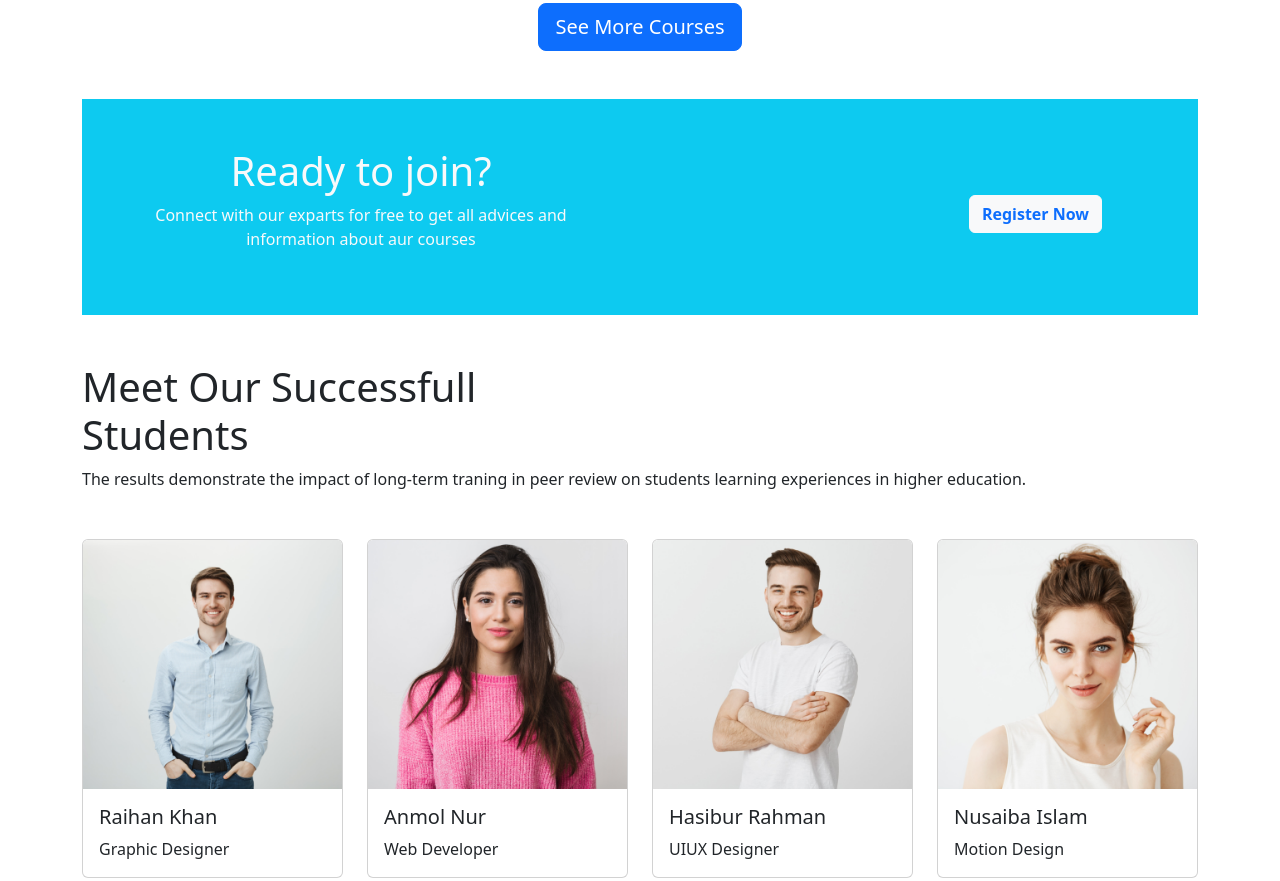
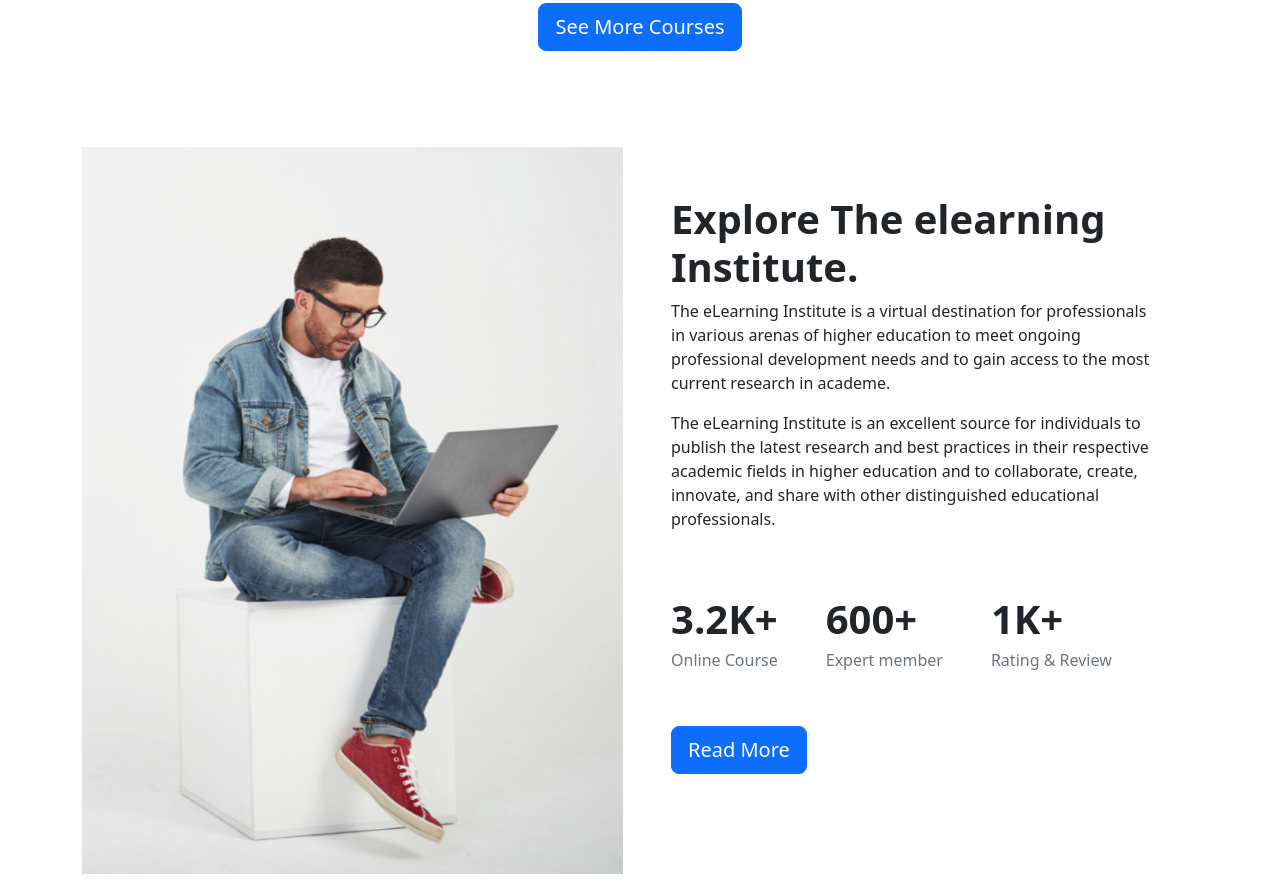
Before and after one commit to fariharaihan/pro-learner, a plain HTML site: page index.html in a window 1280 px wide. Shown: the part 1629-2510 px from the top of the page. Drawn offline with nearby package versions, Linux system fonts and the light colour scheme.

Commit message:
elearning institute added

```diff
--- a/index.html
+++ b/index.html
@@ -224,13 +224,52 @@
                 </div>
             </div>
             <div class="text-center">
-                <button type="button" class="btn btn-primary btn-lg">See More Courses</button>
+                <button type="button" class="btn btn-primary btn-lg mb-5">See More Courses</button>
             </div>
         </section>
         <!-- courses detail end -->
+        <!-- Elearning institute start -->
+        <section class="my-5">
+            <div class="d-flex">
+                <div class="w-75">
+                    <img class="img-fluid" src="images/images/working.png" alt="">
+                </div>
+                <div class="p-5 w-75">
+                    <h1 class="fw-bold">Explore The elearning Institute.
+                    </h1>
+                    <p>
+                        The eLearning Institute is a virtual destination for professionals in various arenas of higher
+                        education to meet ongoing professional development needs and to gain access to the most current
+                        research in academe.</p>
+                    <p>
+                        The eLearning Institute is an excellent source for individuals to publish
+                        the latest research and best practices in their respective academic fields in higher education
+                        and to collaborate, create, innovate, and share with other distinguished educational
+                        professionals.</p>
+                    <div class="d-flex gap-5 pt-5">
+                        <div>
+                            <h1 class="fw-bold">3.2K+</h1>
+                            <h6 class="text-secondary">Online Course</h6>
+                        </div>
+                        <div>
+                            <h1 class="fw-bold">600+</h1>
+                            <h6 class="text-secondary">Expert member</h6>
+                        </div>
+                        <div>
+                            <h1 class="fw-bold">1K+</h1>
+                            <h6 class="text-secondary">Rating & Review</h6>
+                        </div>
+                    </div>
+                    <div class="pt-5">
+                        <button type="button" class="btn btn-primary btn-lg">Read More</button>
+                    </div>
+                </div>
+            </div>
+        </section>
+        <!-- Elearning institute end -->
         <!-- register part start -->
-        <section class="mt-5">
-            <div class="bg-info d-flex">
+        <section class="my-5">
+            <div class="bg-info d-flex rounded-2">
                 <div class="text-light w-50 text-center m-5">
                     <h1>Ready to join?</h1>
                     <p>Connect with our exparts for free to get all advices and information about aur courses</p>
@@ -271,7 +310,7 @@
         <!-- succesfull student start -->
         <section class="mt-5">
             <div>
-                <h1>Meet Our Successfull <br>Students</h1>
+                <h1 class="fw-bold">Meet Our Successfull <br>Students</h1>
                 <p>The results demonstrate the impact of long-term traning in peer review on students learning
                     experiences in higher education.</p>
             </div>
@@ -323,7 +362,7 @@
         <!-- Question part start -->
         <section class="mt-5">
             <div class="text-center">
-                <h1>Frequently Asked Questions</h1>
+                <h1 class="fw-bold">Frequently Asked Questions</h1>
                 <p>You can get proper answer of this questions from here. please click here.</p>
             </div>
             <div class="mt-5 mb-5">
@@ -434,7 +473,7 @@
     <footer class="mt-5">
         <div class="bg-dark">
             <div class="text-light text-center py-5">
-                <h1 class="fw-bold pt-5">Pro Learner</h1>
+                <h2 class="fw-bold pt-5">Pro Learner</h2>
                 <p>Office 45, Zawaya Buildin, Ghala Muscat, <br>Sultanate of Oman <br>Privacy Ploicy | Terms of use</p>
                 <a href="https://www.facebook.com/"><i class="fa-brands fa-facebook text-light pb-5 px-3 fs-3"></i></a>
                 <a href="https://twitter.com/?lang=en"><i
@@ -443,11 +482,10 @@
                     href="https://www.googleadservices.com/pagead/aclk?sa=L&ai=DChcSEwiSsqrFiJv5AhUzmWYCHQ1YBX4YABAAGgJzbQ&ae=2&ohost=www.google.com&cid=CAESauD2t8ppmhEkxMfACh9uigC1vMxod_mQ0Fknw7FwV8DN1uYE3P9FuNMDxxd_GQUjzhrDr85Dg8pPsRJPResOF7Rg-wUOTdz8TxzT2PAykFjeUBDQzdmEXxijAhG0hxyMRSCj8dDldA4oPxE&sig=AOD64_3V0yIkbTl3oPFEhqG_9iBa7HxbJw&q&adurl&ved=2ahUKEwin0aLFiJv5AhUHRmwGHVCXDW0Q0Qx6BAgEEAE"><i
                         class="fa-brands fa-linkedin text-light pb-5 px-3 fs-3"></i></a>
                 <a href="https://www.tiktok.com/en/"><i class="fa-brands fa-tiktok text-light pb-5 px-3 fs-3"></i></a>
-
             </div>
         </div>
-
     </footer>
+    <!-- footer end -->
     <script src="https://cdn.jsdelivr.net/npm/bootstrap@5.2.0/dist/js/bootstrap.bundle.min.js"
         integrity="sha384-A3rJD856KowSb7dwlZdYEkO39Gagi7vIsF0jrRAoQmDKKtQBHUuLZ9AsSv4jD4Xa"
         crossorigin="anonymous"></script>
```
